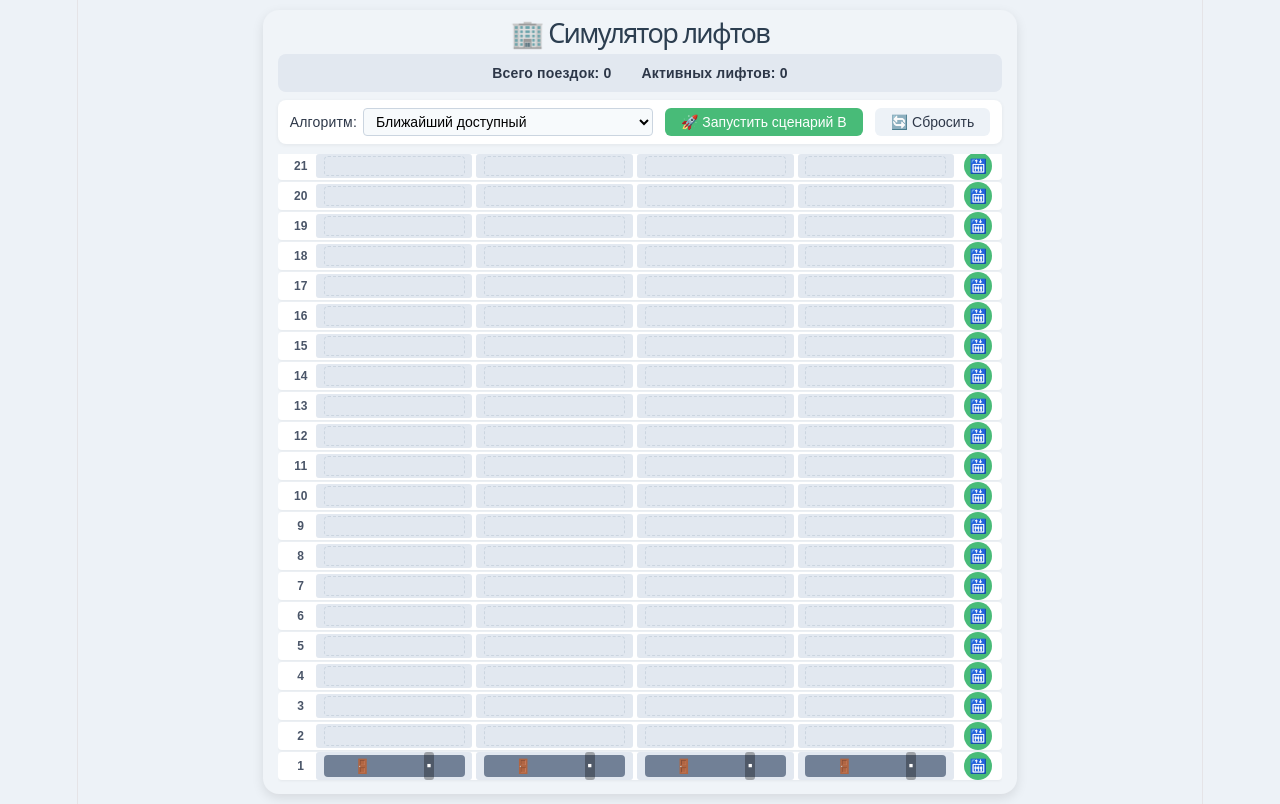
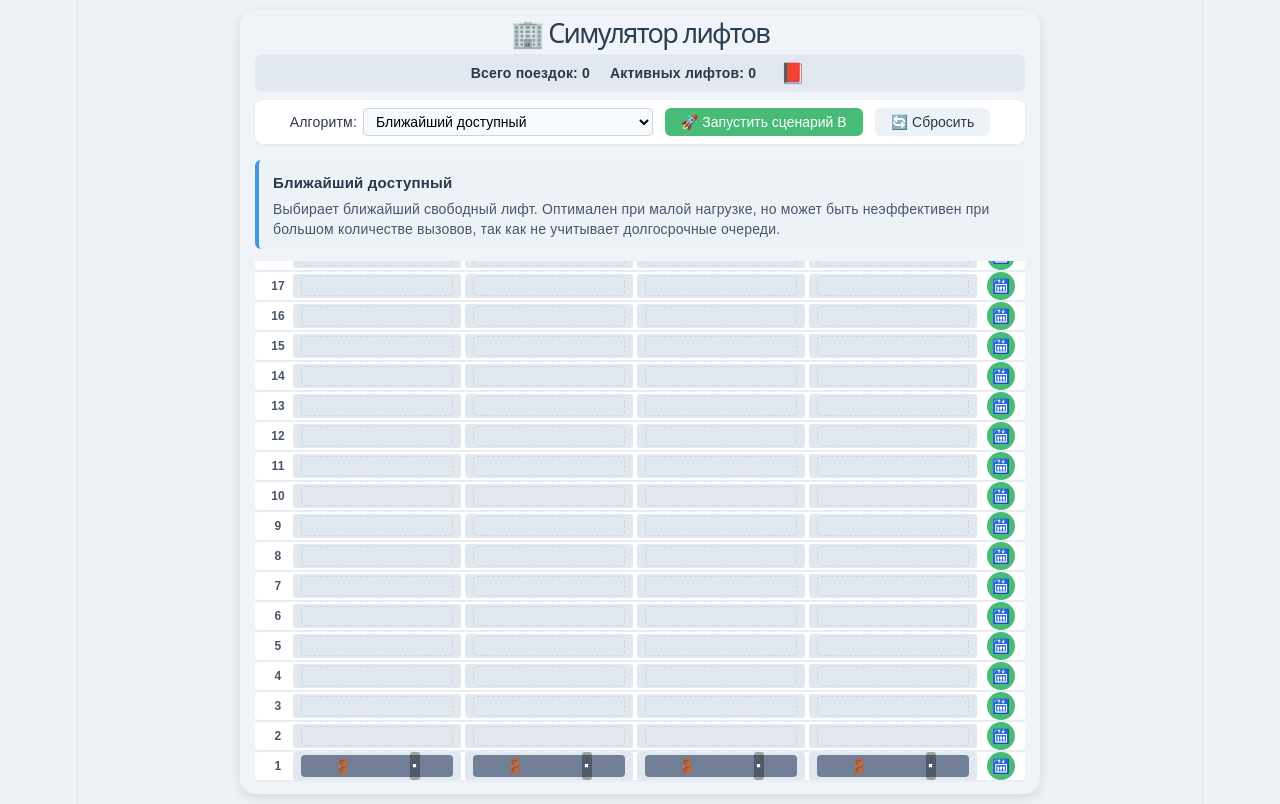
Before and after one commit to kalikrit/elevator-simulator, a Vue app: page / in a window 1280 px wide. Built offline with nearby package versions, Linux system fonts and the light colour scheme.

Commit message:
feat: add dynamic algorithm description block

```diff
--- a/src/components/ElevatorSimulator.vue
+++ b/src/components/ElevatorSimulator.vue
@@ -2,13 +2,16 @@
   <div class="building">
     <h1>🏢 Симулятор лифтов</h1>
 
-    <!-- Верхняя панель: статистика -->
+    <!-- Верхняя панель: статистика + кнопка переключения описания -->
     <div class="stats-bar">
       <div class="stat-item">Всего поездок: {{ trips.length }}</div>
       <div class="stat-item">Активных лифтов: {{ activeElevatorsCount }}</div>
+      <button @click="isDescriptionVisible = !isDescriptionVisible" class="toggle-desc-btn" :title="isDescriptionVisible ? 'Скрыть описание' : 'Показать описание'">
+        {{ isDescriptionVisible ? '📕' : '📗' }}
+      </button>
     </div>
 
-    <!-- Панель управления сценариями -->
+    <!-- Панель управления сценариями (без лишней кнопки) -->
     <div class="controls-panel">
       <div class="algorithm-selector">
         <label for="algorithm">Алгоритм:</label>
@@ -31,6 +34,14 @@
       >
         🔄 Сбросить
       </button>
+    </div>
+
+    <!-- Блок описания (сворачиваемый) -->
+    <div v-if="isDescriptionVisible" class="algorithm-description">
+      <span class="algo-name">
+        {{ selectedAlgorithm === 'nearest' ? 'Ближайший доступный' : 'Прогнозирующий по полному времени' }}
+      </span>
+      <span class="algo-desc">{{ algorithmDescription }}</span>
     </div>
 
     <!-- Блок метрик -->
@@ -149,12 +160,20 @@ const getElevatorStatus = (elevator: Elevator): string => {
   return '⏳';
 };
 
-// === Активные вызовы для подсветки кнопок ===
+// === Активные вызовы ===
 const activeCalls = ref<Map<number, boolean>>(new Map());
 
 // === Переменные для метрик и алгоритма ===
 const selectedAlgorithm = ref<'nearest' | 'totalTime'>('nearest');
 const metrics = ref<Metrics | null>(null);
+const isDescriptionVisible = ref(true);
+
+// === Описания алгоритмов ===
+const algorithmDescriptions = {
+  nearest: 'Выбирает ближайший свободный лифт. Оптимален при малой нагрузке, но может быть неэффективен при большом количестве вызовов, так как не учитывает долгосрочные очереди.',
+  totalTime: 'Прогнозирует полное время завершения поездки для каждого лифта (с учётом текущей очереди и остановок) и выбирает минимальное. Снижает среднее время ожидания в пиковые нагрузки.'
+};
+const algorithmDescription = computed(() => algorithmDescriptions[selectedAlgorithm.value]);
 
 // === Подписка на события ===
 onMounted(() => {
@@ -164,21 +183,17 @@ onMounted(() => {
     }
   });
 
-  onCallMade((step: ScenarioStep) => {
-    // не требуется для UI
-  });
-
-  onElevatorArrived((floor: number, elevatorId: number) => {
-    // не требуется для UI
-  });
-
   onScenarioCompleted((receivedMetrics: Metrics) => {
     metrics.value = receivedMetrics;
+    // Показываем описание после завершения сценария
+    isDescriptionVisible.value = true;
   });
 });
 
 const runScenarioB = () => {
   metrics.value = null;
+  // Скрываем описание при запуске
+  isDescriptionVisible.value = false;
   const algorithmName = selectedAlgorithm.value === 'nearest' ? 'Ближайший доступный' : 'Прогнозирующий по полному времени';
   runScenario('scenarioB', algorithmName);
 };
@@ -187,6 +202,7 @@ const resetAll = () => {
   resetElevators();
   metrics.value = null;
   activeCalls.value.clear();
+  isDescriptionVisible.value = true;
 };
 
 const handleCall = (fromFloor: number) => {
@@ -200,7 +216,6 @@ const isCallActive = (floor: number) => {
 </script>
 
 <style scoped lang="scss">
-/* === БАЗОВЫЕ СТИЛИ (полностью сохранены) === */
 * {
   box-sizing: border-box;
 }
@@ -230,7 +245,8 @@ h1 {
 .stats-bar {
   display: flex;
   justify-content: center;
-  gap: 30px;
+  align-items: center;
+  gap: 20px;
   margin-bottom: 8px;
   background: #e2e8f0;
   padding: 6px 16px;
@@ -242,16 +258,27 @@ h1 {
     font-weight: 600;
     color: #2d3748;
   }
+
+  .toggle-desc-btn {
+    border: none;
+    background: transparent;
+    font-size: 20px;
+    cursor: pointer;
+    padding: 0 4px;
+    transition: transform 0.2s;
+    &:hover {
+      transform: scale(1.2);
+    }
+  }
 }
 
-/* === СТИЛИ УПРАВЛЕНИЯ И МЕТРИК === */
 .controls-panel {
   display: flex;
   flex-wrap: wrap;
   align-items: center;
   justify-content: center;
   gap: 12px;
-  margin-bottom: 10px;
+  margin-bottom: 8px;
   padding: 8px 12px;
   background: #ffffff;
   border-radius: 8px;
@@ -312,6 +339,30 @@ h1 {
     &:hover:not(:disabled) {
       background: #e2e8f0;
     }
+  }
+}
+
+.algorithm-description {
+  margin: 8px 0 12px 0;
+  padding: 10px 14px;
+  background: #edf2f7;
+  border-left: 4px solid #4299e1;
+  border-radius: 6px;
+  display: flex;
+  flex-direction: column;
+  gap: 4px;
+  flex-shrink: 0;
+  text-align: left;
+
+  .algo-name {
+    font-weight: 700;
+    font-size: 15px;
+    color: #2d3748;
+  }
+  .algo-desc {
+    font-size: 14px;
+    color: #4a5568;
+    line-height: 1.4;
   }
 }
 
@@ -379,7 +430,6 @@ h1 {
   }
 }
 
-/* === СТИЛИ ЭТАЖЕЙ === */
 .floors {
   display: flex;
   flex-direction: column-reverse;
```
